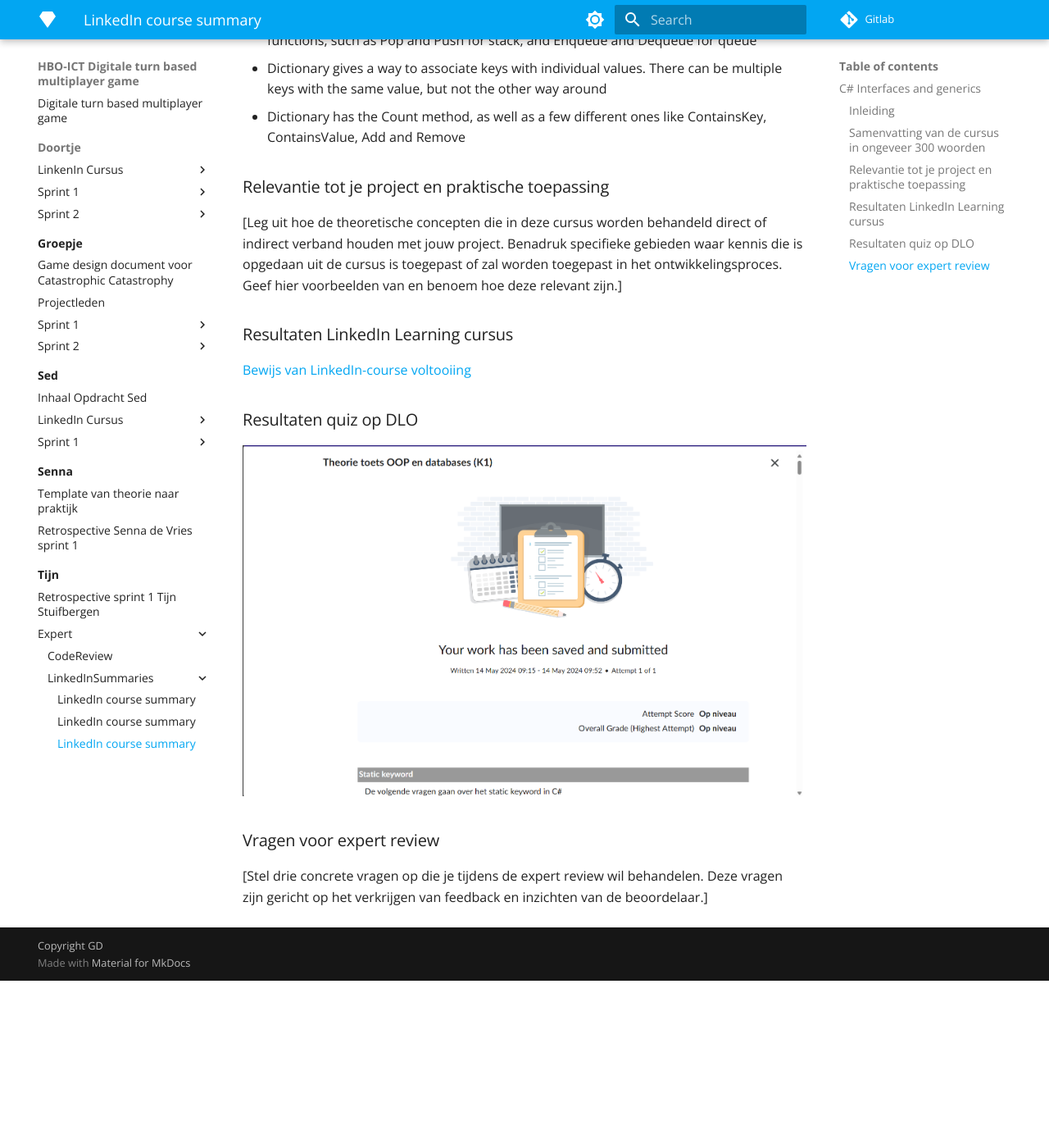
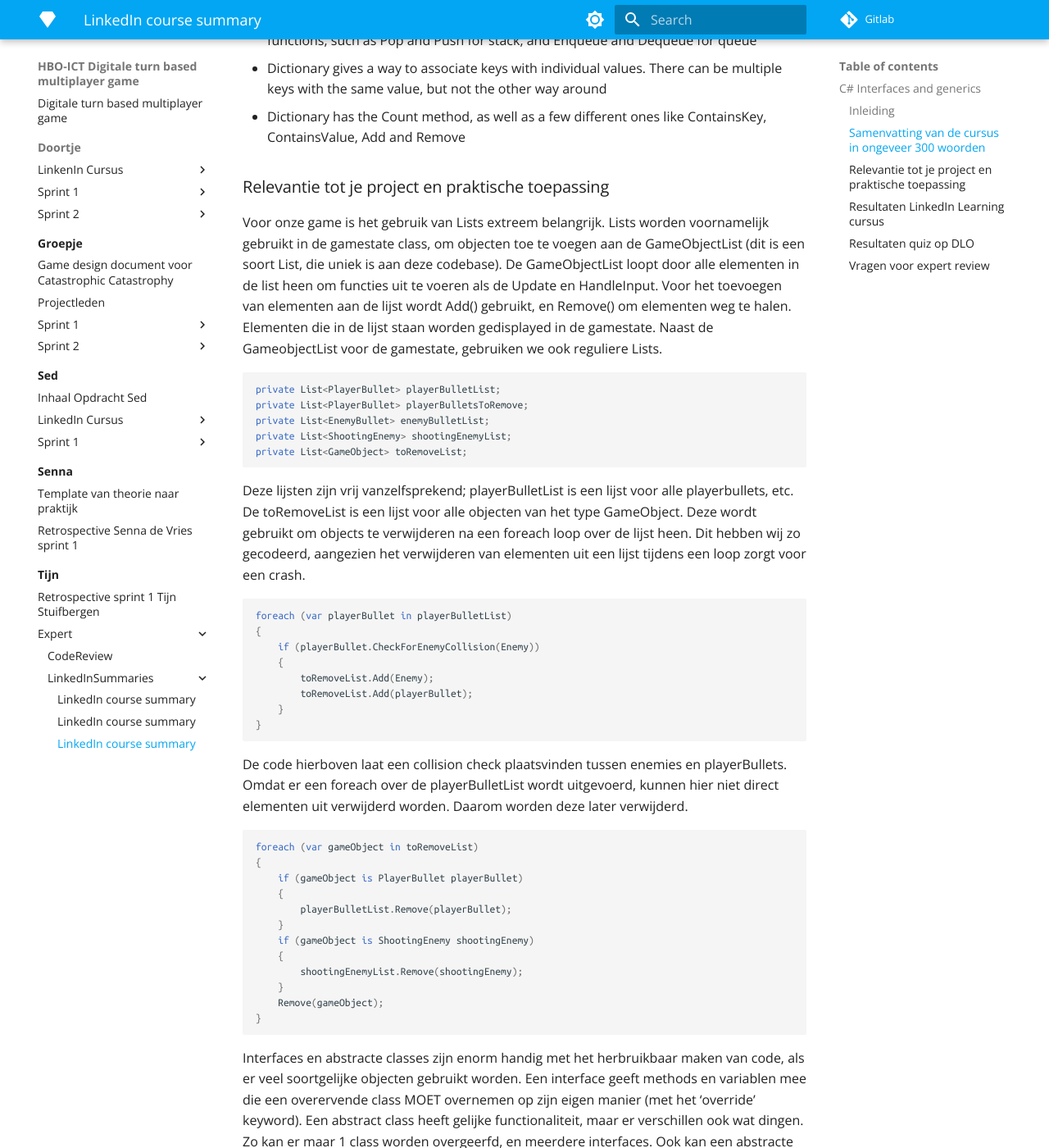
Before and after one commit to Doortje-Geuze/catastrophic-catastrophe, an MkDocs documentation site: the page built from docs/Tijn/Expert/LinkedInSummaries/generics-and-interfaces.md, in a window 1280 px wide and 1400 px high, scrolled down 1071 px. Shown: the whole window at 82% size. Built offline with MkDocs 1.6.1 and Material for MkDocs 9.7.7, drawn with Linux system fonts in a browser that asks for light colours; nearby versions of some CDN libraries; library files that are not in the unit come from our copies; before the commit the page ends 2267 px from its top, so only the background shows below that; some of the changed text lies outside the part shown.

Commit message:
expert docu done (Tijn)

````diff
--- a/docs/Tijn/Expert/LinkedInSummaries/generics-and-interfaces.md
+++ b/docs/Tijn/Expert/LinkedInSummaries/generics-and-interfaces.md
@@ -22,7 +22,71 @@ Deze documentatie dient als leidraad om theoretische concepten in onder meer obj
 - Dictionary has the Count method, as well as a few different ones like ContainsKey, ContainsValue, Add and Remove
 
 ### Relevantie tot je project en praktische toepassing
-[Leg uit hoe de theoretische concepten die in deze cursus worden behandeld direct of indirect verband houden met jouw project. Benadruk specifieke gebieden waar kennis die is opgedaan uit de cursus is toegepast of zal worden toegepast in het ontwikkelingsproces. Geef hier voorbeelden van en benoem hoe deze relevant zijn.]
+Voor onze game is het gebruik van Lists extreem belangrijk. Lists worden voornamelijk gebruikt in de gamestate class, om objecten toe te voegen aan de GameObjectList (dit is een soort List, die uniek is aan deze codebase). De GameObjectList loopt door alle elementen in de list heen om functies uit te voeren als de Update en HandleInput. Voor het toevoegen van elementen aan de lijst wordt Add() gebruikt, en Remove() om elementen weg te halen. Elementen die in de lijst staan worden gedisplayed in de gamestate. Naast de GameobjectList voor de gamestate, gebruiken we ook reguliere Lists.
+
+```C#
+private List<PlayerBullet> playerBulletList;
+private List<PlayerBullet> playerBulletsToRemove;
+private List<EnemyBullet> enemyBulletList;
+private List<ShootingEnemy> shootingEnemyList;
+private List<GameObject> toRemoveList;
+```
+
+Deze lijsten zijn vrij vanzelfsprekend; playerBulletList is een lijst voor alle playerbullets, etc. De toRemoveList is een lijst voor alle objecten van het type GameObject. Deze wordt gebruikt om objects te verwijderen na een foreach loop over de lijst heen. Dit hebben wij zo gecodeerd, aangezien het verwijderen van elementen uit een lijst tijdens een loop zorgt voor een crash.
+
+```C#
+foreach (var playerBullet in playerBulletList)
+{
+    if (playerBullet.CheckForEnemyCollision(Enemy))
+    {
+        toRemoveList.Add(Enemy);
+        toRemoveList.Add(playerBullet);
+    }
+}
+```
+
+De code hierboven laat een collision check plaatsvinden tussen enemies en playerBullets. Omdat er een foreach over de playerBulletList wordt uitgevoerd, kunnen hier niet direct elementen uit verwijderd worden. Daarom worden deze later verwijderd.
+
+```C#
+foreach (var gameObject in toRemoveList)
+{
+    if (gameObject is PlayerBullet playerBullet)
+    {
+        playerBulletList.Remove(playerBullet);
+    }
+    if (gameObject is ShootingEnemy shootingEnemy)
+    {
+        shootingEnemyList.Remove(shootingEnemy);
+    }
+    Remove(gameObject);
+}
+```
+
+Interfaces en abstracte classes zijn enorm handig met het herbruikbaar maken van code, als er veel soortgelijke objecten gebruikt worden. Een interface geeft methods en variablen mee die een overervende class MOET overnemen op zijn eigen manier (met het 'override' keyword). Een abstract class heeft gelijke functionaliteit, maar er verschillen ook wat dingen. Zo kan er maar 1 class worden overgeerfd, en meerdere interfaces. Ook kan een abstracte class van tevoren al methods definieeren, wat een interface niet kan. Er kunnen van beide soorten geen instanties gemaakt worden, wat de kans op fouten verkleint.
+
+```C#
+public abstract class Character : SpriteGameObject
+{
+    //all variables that a character needs
+    public int HitPoints;
+    protected int MoveSpeed;
+    //rest of code
+}
+```
+
+De character class is een abstracte class. Dit betekent dat hier geen instanties van kunnen worden gemaakt. Alle character-type objecten in onze game (zoals de speler of enemies) kunnen hier vervolgens van overerven om character-unique methods en/of variable te krijgen. Bij de creatie van een nieuwe player in de Player class, hoeft bijvoorbeeld geen extra variable aangemaakt te worden voor HitPoints, sinds die al bestaat door de Character class.
+
+```C#
+public class Player : Character
+{
+    //assignment of new variables
+    public Player(int hitPoints, int moveSpeed, Vector2 position) : base(hitPoints, moveSpeed, position,"Images/Characters/playerCat@2x1", 0, " ", 0)
+    {
+        HitPoints = hitPoints;
+    }
+    //rest of code
+}
+```
 
 ### Resultaten LinkedIn Learning cursus
 [Bewijs van LinkedIn-course voltooiing](https://www.linkedin.com/learning/me/my-library/completed?u=2132228)
@@ -31,4 +95,4 @@ Deze documentatie dient als leidraad om theoretische concepten in onder meer obj
 ![Bewijs van DLO quiz over K1](../LinkedInSummaries/DLOQuizBlok4.png)
 
 ### Vragen voor expert review
-[Stel drie concrete vragen op die je tijdens de expert review wil behandelen. Deze vragen zijn gericht op het verkrijgen van feedback en inzichten van de beoordelaar.]
+Is het gebruik van een abstrace class of interface beter als je nog niet weet wat er later met de class gebeurt? Is het dan beter om te beginnen op interface en eventueel te veranderen naar abstracte class of is het niet te bepalen?
````
Also changed, not shown: docs/Tijn/Expert/LinkedInSummaries/data-structures.md (+40 -3 lines), docs/Tijn/Expert/LinkedInSummaries/design-principles.md (+16 -4 lines), 1 other file.
